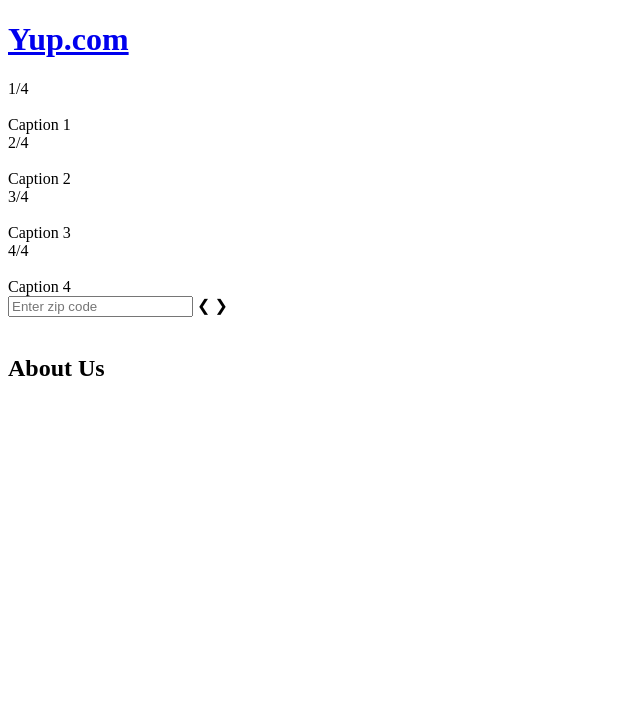
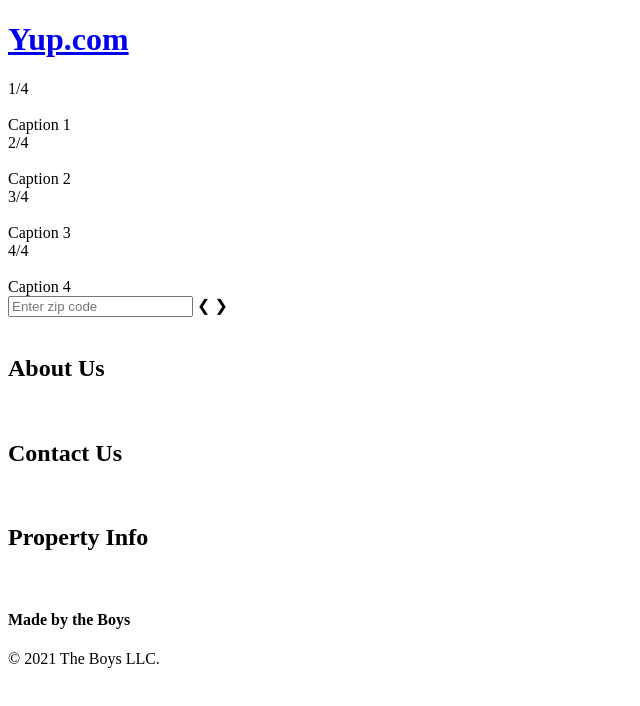
Before and after one commit to TannerCarter/yup-the-boys, a plain HTML site: page index.html in a window 1280 px wide. Shown: the whole page, without its empty margins (0-640 px from the left). Drawn offline with Linux system fonts and the light colour scheme.

Commit message:
added article and footer

```diff
--- a/index.html
+++ b/index.html
@@ -69,7 +69,24 @@
           <img src="" alt="" />
           <p></p>
         </article>
+
+        <article class="contact">
+          <h2>Contact Us</h2>
+          <img src="" alt="" />
+          <p></p>
+        </article>
+
+        <article class="property">
+          <h2>Property Info</h2>
+          <img src="" alt="" />
+          <p></p>
+        </article>
       </section>
     </main>
+
+    <footer>
+      <h4>Made by the Boys</h4>
+      <p>&copy; 2021 The Boys LLC.</p>
+    </footer>
   </body>
 </html>
```
